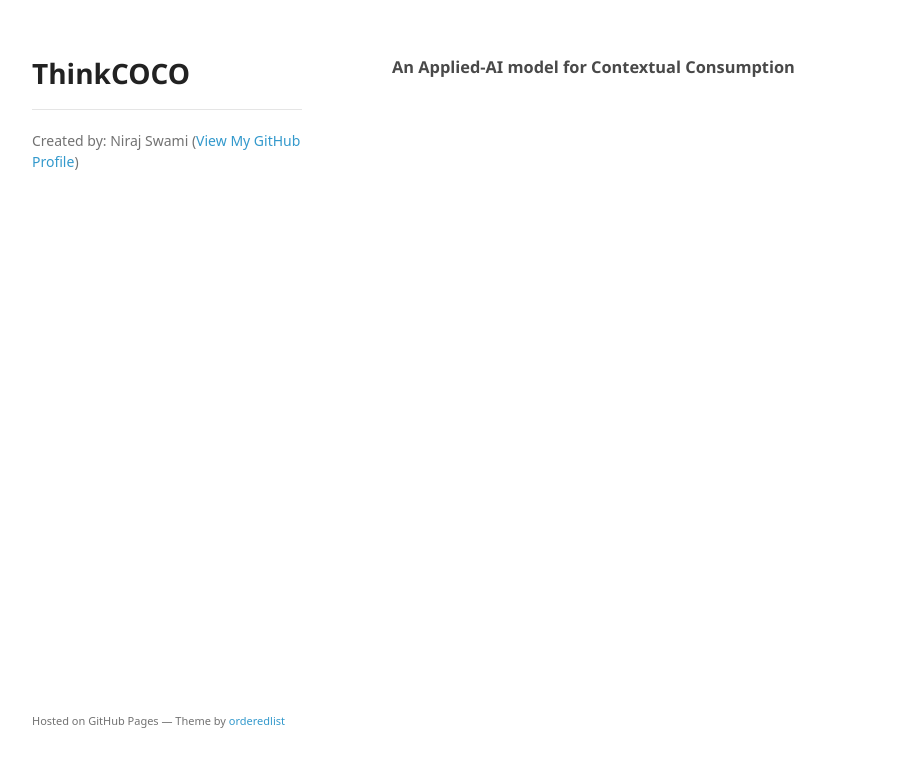
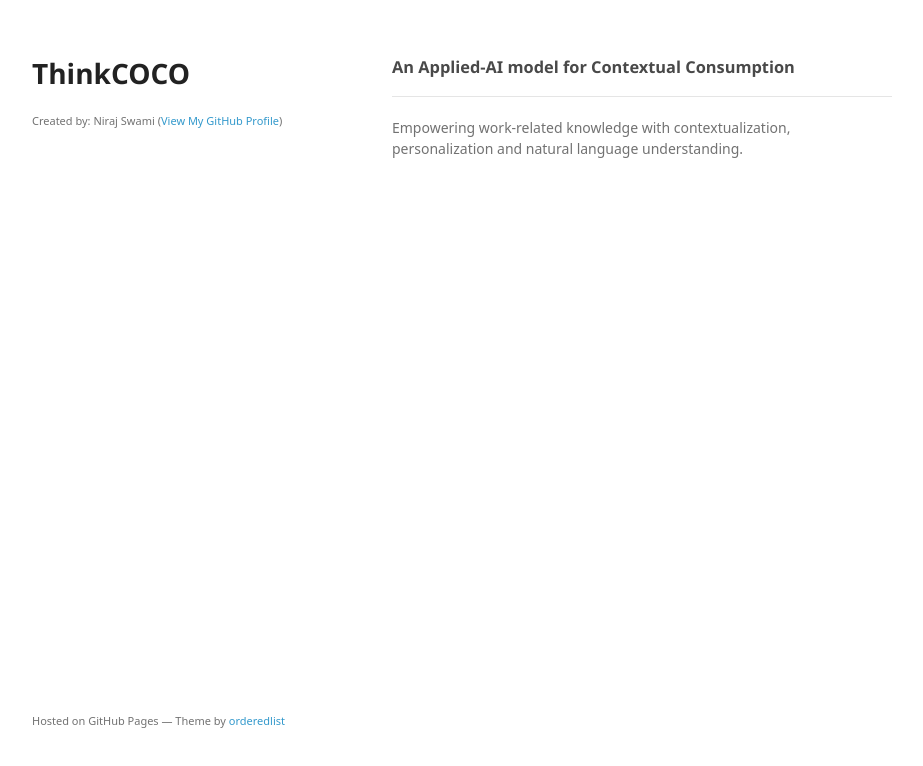
Before and after one commit to ThinkCOCO/thinkcoco.github.io, a plain HTML site: page index.html in a window 1280 px wide. Shown: the whole page, without its empty margins (178-1101 px from the left). Drawn offline with Linux system fonts and the light colour scheme; a web font is replaced by a local one.

Commit message:
Update index.html

```diff
--- a/index.html
+++ b/index.html
@@ -17,13 +17,13 @@
     <div class="wrapper">
       <header>
         <h1>ThinkCOCO</h1>
-        <p></p>
-        <hr/>
-        <p class="view">Created by: Niraj Swami (<a href="https://github.com/ThinkCOCO">View My GitHub Profile</a>)</p>
+        <p class="view"><small>Created by: Niraj Swami (<a href="https://github.com/ThinkCOCO">View My GitHub Profile</a>)</small></p>
       </header>
       <section>
         <h3>
 <a id="welcome-to-github-pages" class="anchor" href="#welcome-to-github-pages" aria-hidden="true"><span aria-hidden="true" class="octicon octicon-link"></span></a>An Applied-AI model for <b>Contextual Consumption</b></h3>
+        <hr/>
+        <p>Empowering work-related knowledge with contextualization, personalization and natural language understanding.</p>
 
 <p class="hidden">This automatic page generator is the easiest way to create beautiful pages for all of your projects. Author your page content here <a href="https://guides.github.com/features/mastering-markdown/">using GitHub Flavored Markdown</a>, select a template crafted by a designer, and publish. After your page is generated, you can check out the new <code>gh-pages</code> branch locally. If you’re using GitHub Desktop, simply sync your repository and you’ll see the new branch.</p>
 
```
